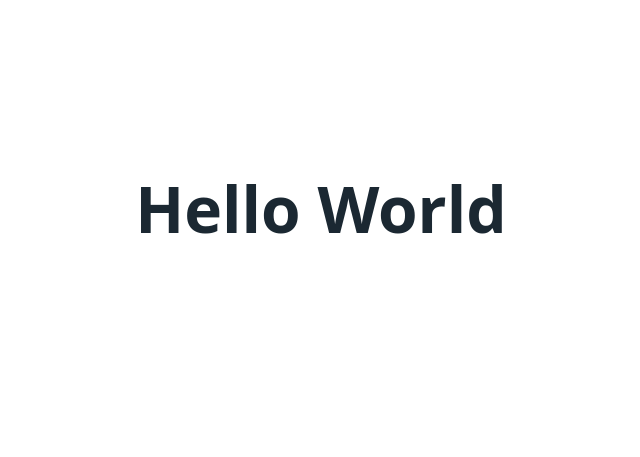
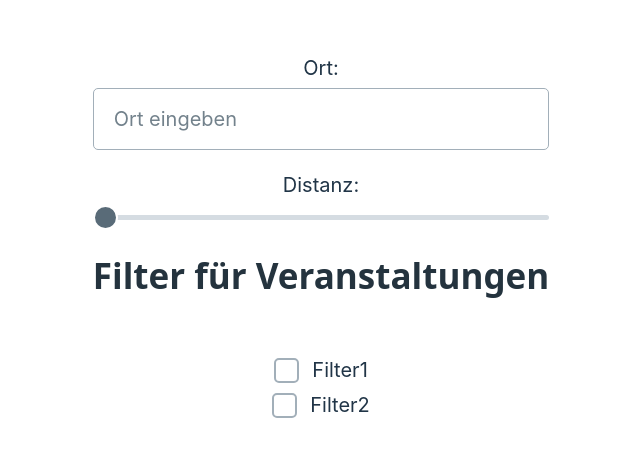
Before and after one commit to AccessibilityEvents/MyEventWorld, a Svelte app in the folder frontend/: page / in a window 1280 px wide. Shown: the part 161-618 px from the top of the page, without its empty margins (319-959 px from the left). Built offline with nearby package versions, Linux system fonts and the light colour scheme.

Commit message:
app.svelte durch siteMenue ersetzt

```diff
--- a/frontend/src/App.svelte
+++ b/frontend/src/App.svelte
@@ -1,9 +1,46 @@
 <script>
-  import svelteLogo from './assets/svelte.svg'
-  import viteLogo from '/vite.svg'
-  import Counter from './lib/Counter.svelte'
+  //import { onMount, reactive } from "svelte";
+  let ort = "";
+  let distanz = 0;
+  // let filter = reactive({});
+
+  const updateFilter = (event) => {
+    filter[event.target.name] = event.target.checked;
+  };
+
+  // onMount(async () => {
+  //     map = new google.maps.Map(document.getElementById("map"), {
+  //       center: { lat: -34.397, lng: 150.644 },
+  //       zoom: 8,
+  //     });
+  //  });
 </script>
 
-<main>
-  <h1>Hello World</h1>
-</main>
+<div>
+  <label for="ort">Ort:</label>
+  <input id="ort" bind:value={ort} type="text" placeholder="Ort eingeben" />
+</div>
+
+<div>
+  <label for="distanz">Distanz:</label>
+  <input id="distanz" bind:value={distanz} type="range" min="0" max="100" />
+</div>
+
+<div>
+  <h2>Filter für Veranstaltungen</h2>
+  <label>
+    <input type="checkbox" name="filter1" on:change={updateFilter} />
+    Filter1
+  </label>
+  <label>
+    <input type="checkbox" name="filter2" on:change={updateFilter} />
+    Filter2
+  </label>
+</div>
+
+<style>
+  #map {
+    height: 300px;
+    width: 100%;
+  }
+</style>
```
Also changed, not shown: frontend/src/siteMenue.svelte (renamed from frontend/siteMenue.svelte), 1 other file (tests, documents, lock files or other folders).
